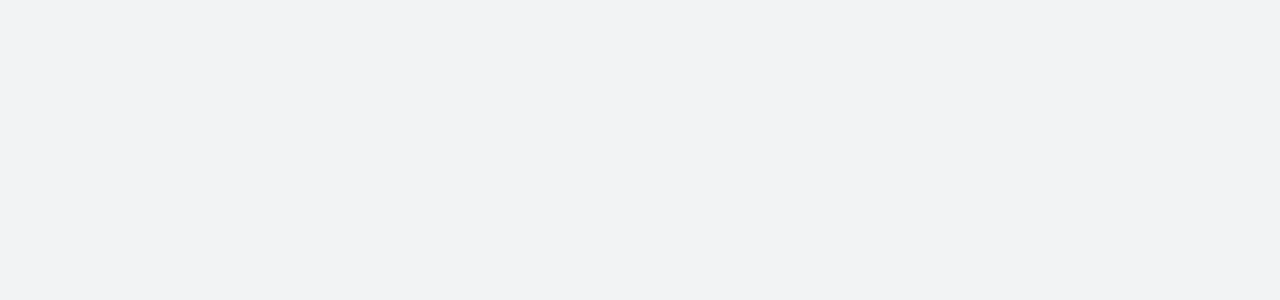
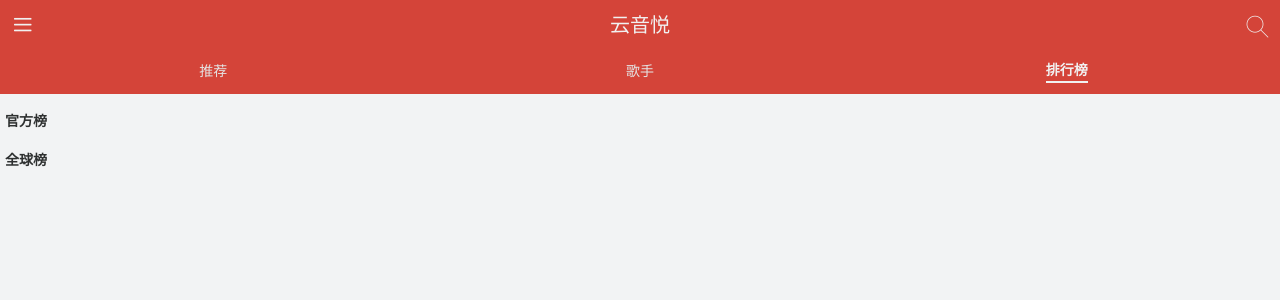
Before and after one commit to peterChenk/Vue3-TS-wyyMusic, a Vue app: page /rank in a window 1280 px wide. Before the commit this address had no page. Shown: the top 300 px of the page. Built offline with nearby package versions, Linux system fonts and the light colour scheme.

Commit message:
排行榜

```diff
--- /dev/null
+++ b/src/application/Rank/index.vue
@@ -0,0 +1,35 @@
+<template>
+  <div class="Container">
+    <Scroll>
+      <div>
+        <h1 class="offical">官方榜</h1>
+        <h1 class="global">全球榜</h1>
+      </div>
+    </Scroll>
+  </div>
+</template>
+<script lang="ts">
+import{ defineComponent } from 'vue'
+import Scroll from '@/baseUI/scroll/index.vue'
+export default defineComponent({
+  components: {
+    Scroll
+  }
+})
+</script>
+<style lang="scss" scoped>
+@import '../../style/global-style.scss';
+  .Container{
+    position: fixed;
+    top: 90px;
+    bottom: 0;
+    width: 100%;
+    .offical,.global {
+      margin: 10px 5px;
+      padding-top: 15px;
+      font-weight: 700;
+      font-size: $font-size-m;
+      color: $font-color-desc;
+    }
+  }
+</style>
--- a/src/router/index.ts
+++ b/src/router/index.ts
@@ -25,7 +25,19 @@ const routes: Array<RouteRecordRaw> = [
         //     component: () => import('../application/Singer/index.vue')
         //   }
         // ]
-      }
+      },
+      {
+        path: '/rank',
+        name: 'Rank',
+        component: () => import('../application/Rank/index.vue')
+        // children: [
+        //   {
+        //     path: '/singers/:id',
+        //     name: 'Singer',
+        //     component: () => import('../application/Singer/index.vue')
+        //   }
+        // ]
+      },
     ]
   },
   {
--- /dev/null
+++ b/src/store/modules/rank.ts
@@ -0,0 +1,17 @@
+import { IRankState } from '@/typings/rank'
+import { Module } from "vuex"
+import { GlobalState } from '..'
+
+const state: IRankState = {
+  rankList: [],
+  loading: true
+}
+
+const rank: Module<IRankState, GlobalState> = {
+  namespaced: true,
+  state,
+  mutations: {},
+  actions: {}
+}
+
+export default rank
--- /dev/null
+++ b/src/typings/rank.ts
@@ -0,0 +1,4 @@
+export interface IRankState {
+  rankList: Array<any>,
+  loading: boolean
+}
```
Also changed, not shown: src/store/index.ts (+6 -2 lines).
